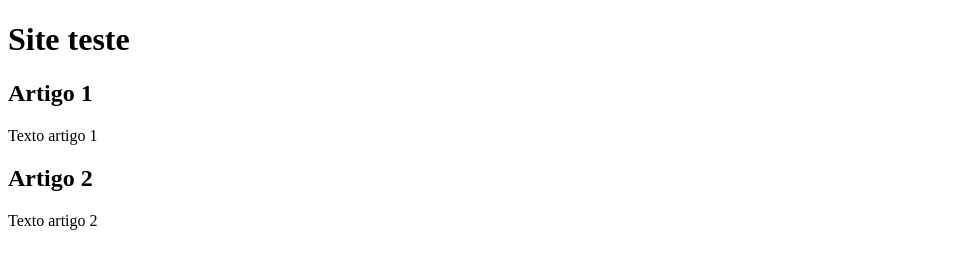
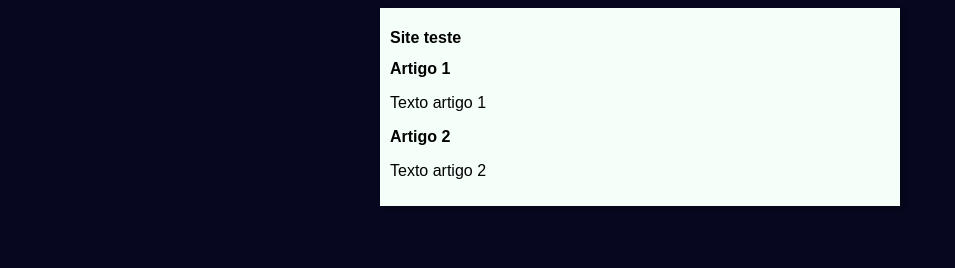
Before and after one commit to Arthurads-rj/projeto-site, a plain HTML site: page index.html in a window 1280 px wide. Shown: the whole page, without its empty margins (0-955 px from the left). Drawn offline with Linux system fonts and the light colour scheme.

Commit message:
iniciei o design

```diff
--- /dev/null
+++ b/estilos/styles.css
@@ -0,0 +1,16 @@
+* {
+    font-family: Arial, Helvetica, sans-serif;
+    font-size: 16px;
+}
+
+body {
+    background-color: rgb(7, 7, 32);
+}
+
+main {
+    background-color: mintcream;
+    width: 500px;
+    margin: auto;
+    padding: 10px;
+    box-shadow: 3px 3px 5px rgba(0, 0, 0, 0.322);
+}
--- a/index.html
+++ b/index.html
@@ -5,6 +5,7 @@
     <meta http-equiv="X-UA-Compatible" content="IE=edge">
     <meta name="viewport" content="width=device-width, initial-scale=1.0">
     <title>Site teste</title>
+    <link rel="stylesheet" href="estilos/styles.css">
 </head>
 <body>
     <main>
```
